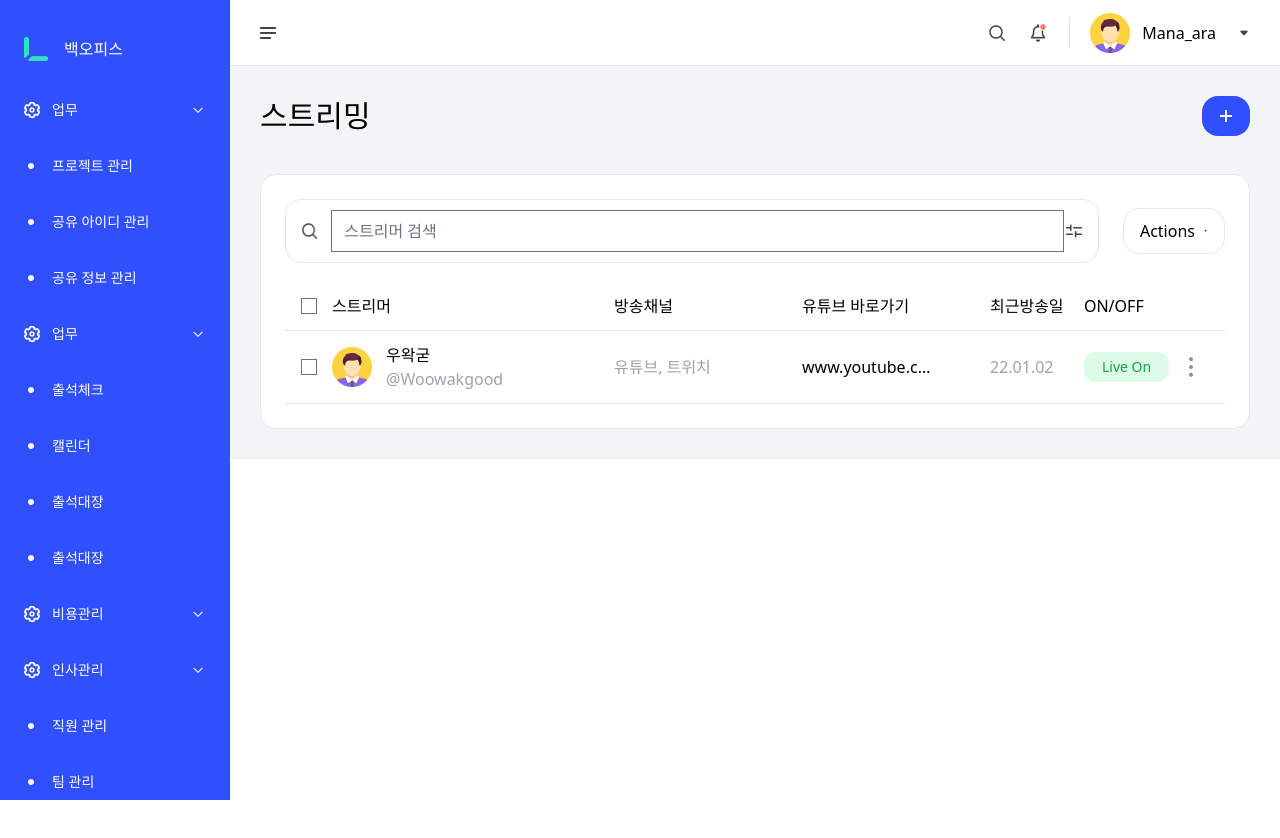
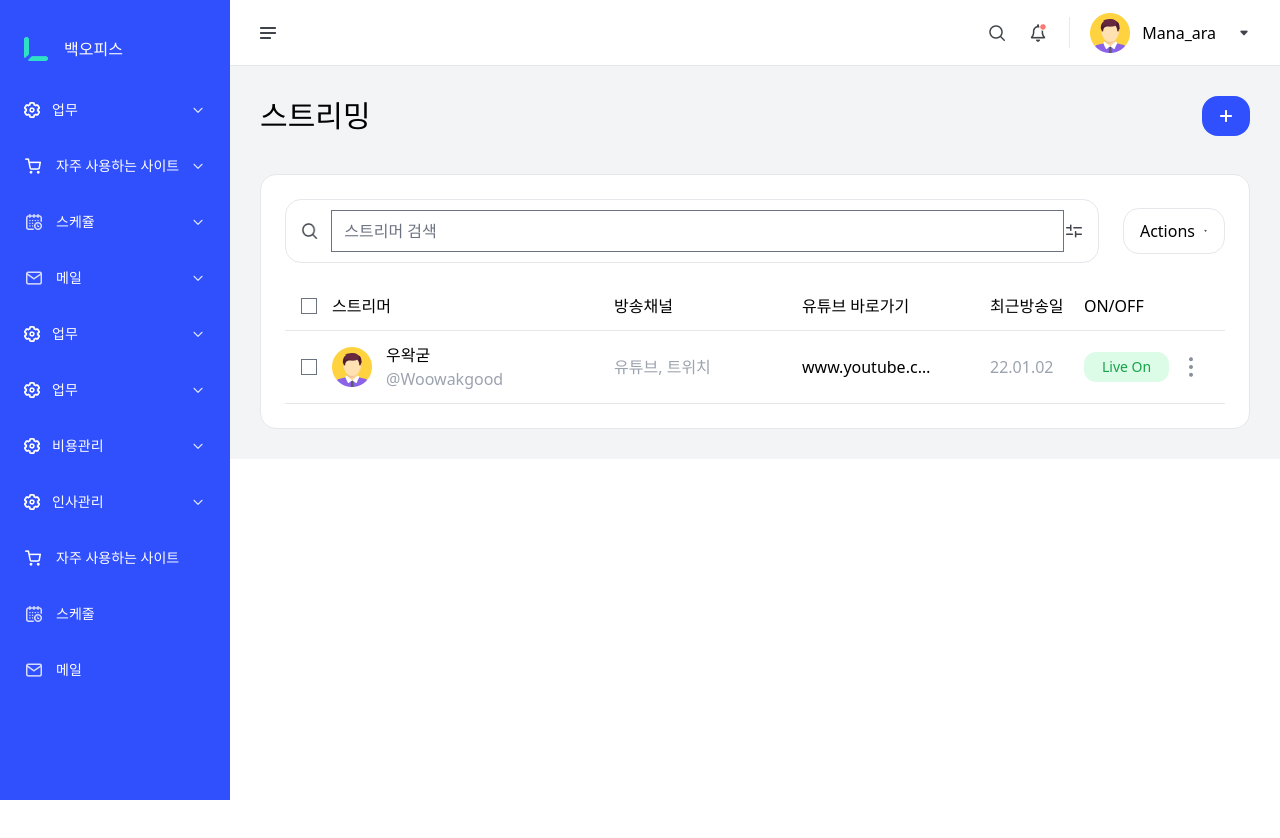
Before and after one commit to Parkjoonil/back-office, an Angular app: page / in a window 1280 px wide. Shown: the top 838 px of the page. After the commit the page ends 800 px from the top, so only its background shows below. Built offline with nearby package versions, Linux system fonts and the light colour scheme.

Commit message:
add component

```diff
--- a/src/app/app.component.html
+++ b/src/app/app.component.html
@@ -6,6 +6,10 @@
             백오피스
           </div>
       </div>
+      <app-menu [icon]="'settings'" [name]="'업무'" ></app-menu>
+      <app-menu [icon]="'cart'" [name]="'자주 사용하는 사이트'" ></app-menu>
+      <app-menu [icon]="'calender'" [name]="'스케쥴'" ></app-menu>
+      <app-menu [icon]="'mail'" [name]="'메일'" ></app-menu>
       <div class="h-[56px] flex justify-between items-center cursor-pointer">
           <div class="flex justify-between items-center">
             <img src="assets/images/settings.png" alt="">
@@ -16,7 +20,6 @@
           <div (click)="setting1=!setting1">
             <img src="assets/images/arrowdown_2.png" alt="">
           </div>
-
       </div>
       <div class="h-[56px] ml-1 flex items-center cursor-pointer" [routerLink]="['project']" *ngIf="setting1">
           <img src="assets/images/dot.png" alt="">
--- a/src/app/app.component.ts
+++ b/src/app/app.component.ts
@@ -9,8 +9,8 @@ export class AppComponent {
   title = 'front-end';
   menushow: boolean = true;
   arrowdown: boolean = false;
-  setting1: boolean = true;
-  setting2: boolean = true;
-  setting3: boolean = true;
-  setting4: boolean = true;
+  setting1: boolean = false;
+  setting2: boolean = false;
+  setting3: boolean = false;
+  setting4: boolean = false;
 }
--- a/src/app/app.module.ts
+++ b/src/app/app.module.ts
@@ -7,10 +7,14 @@ import { ProjectComponent } from './project/project.component';
 import { ProjectModule } from './project/project.module';
 import { StreamingComponent } from './streaming/streaming.component';
 import { StreamingModule } from './streaming/streaming.module';
+import { MenuComponent } from './menu/menu.component';
+import { MenuDetailComponent } from './menu/menu-detail/menu-detail.component';
 
 @NgModule({
   declarations: [
     AppComponent,
+    MenuComponent,
+    MenuDetailComponent,
   ],
   imports: [
     BrowserModule,
--- /dev/null
+++ b/src/app/menu/menu-detail/menu-detail.component.html
@@ -0,0 +1,6 @@
+<div class="h-[56px] ml-1 flex items-center cursor-pointer" [routerLink]="routeUrl" *ngIf="isOpen">
+    <img src="assets/images/dot.png" alt="">
+    <div class="ml-[18px]">
+        {{ name }}
+    </div>
+</div>
--- /dev/null
+++ b/src/app/menu/menu-detail/menu-detail.component.ts
@@ -0,0 +1,23 @@
+import { Component, Input, OnInit } from '@angular/core';
+
+@Component({
+  selector: 'app-menu-detail',
+  templateUrl: './menu-detail.component.html',
+  styleUrls: ['./menu-detail.component.scss']
+})
+export class MenuDetailComponent implements OnInit {
+
+  @Input('routeUrl')
+  routeUrl: string = '';
+
+  @Input('name')
+  name: string = '';
+
+  isOpen: boolean = false;
+
+  constructor() { }
+
+  ngOnInit(): void {
+  }
+
+}
--- /dev/null
+++ b/src/app/menu/menu.component.html
@@ -0,0 +1,12 @@
+<div class="h-[56px] flex justify-between items-center cursor-pointer">
+    <div class="flex justify-between items-center">
+      <img [src]="'assets/images/' + icon + '.png'" alt="">
+      <div class="ml-3">
+        {{ name }}
+      </div>
+    </div>
+    <div (click)="isOpen = !isOpen">
+      <img src="assets/images/arrowdown_2.png" alt="">
+    </div>
+</div>
+<app-menu-detail [routeUrl]="'d'" [name]="'임시'"></app-menu-detail>
--- /dev/null
+++ b/src/app/menu/menu.component.ts
@@ -0,0 +1,24 @@
+import { Component, Input, OnInit } from '@angular/core';
+
+@Component({
+  selector: 'app-menu',
+  templateUrl: './menu.component.html',
+  styleUrls: ['./menu.component.scss']
+})
+export class MenuComponent implements OnInit {
+
+  @Input()
+  name: string = '';
+
+  @Input()
+  icon: string = '';
+
+
+  isOpen: boolean = false;
+
+  constructor() { }
+
+  ngOnInit(): void {
+  }
+
+}
```
Also changed, not shown: src/app/menu/menu-detail/menu-detail.component.scss (added), src/app/menu/menu.component.scss (added), 2 other files (tests, documents, lock files or other folders).
